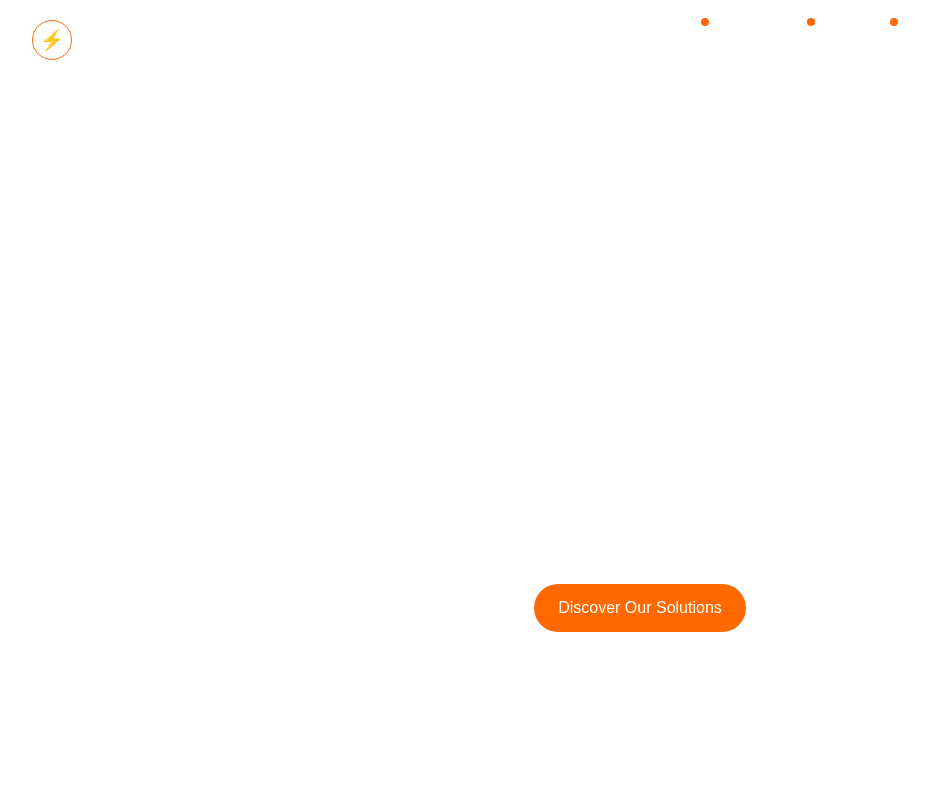
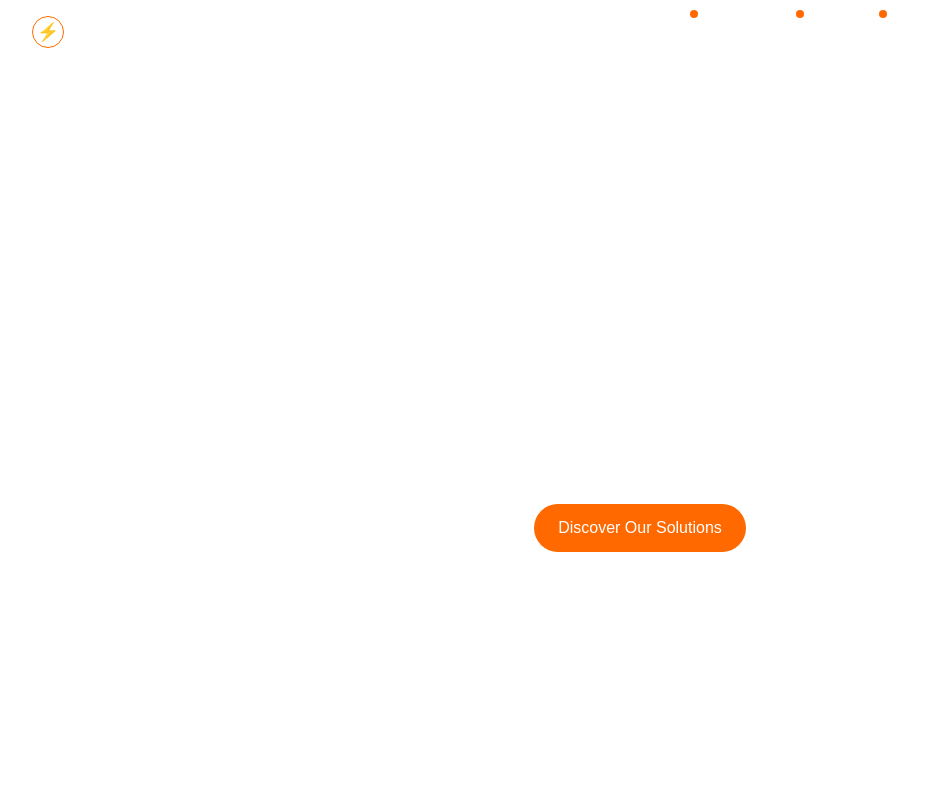
Before and after one commit to NileBit-Labs/nilebitlabs.com, a Next.js app: page / in a window 1280 px wide. Shown: the top 800 px of the page, without its empty margins (0-929 px from the left). Built offline with nearby package versions, Linux system fonts and the light colour scheme.

Commit message:
Updated navbar

```diff
--- a/components/ui/Navbar.tsx
+++ b/components/ui/Navbar.tsx
@@ -8,7 +8,6 @@ import { Menu, X, Search, ChevronDown } from "lucide-react";
 export default function Navbar() {
   const [isOpen, setIsOpen] = useState(false);
   const [scrollPosition, setScrollPosition] = useState(0);
-  const [isAtFooter, setIsAtFooter] = useState(false);
   const [isOverHero, setIsOverHero] = useState(true);
   const navbarRef = useRef(null);
   const [hoveredMenu, setHoveredMenu] = useState<number | null>(null);
@@ -19,14 +18,6 @@ export default function Navbar() {
 
     // Check if user is over hero section (first 100vh)
     setIsOverHero(position < window.innerHeight * 0.8);
-
-    // Check if user has scrolled to the footer
-    const footerElement = document.querySelector("footer");
-    if (footerElement) {
-      const footerPosition = footerElement.offsetTop;
-      const windowHeight = window.innerHeight;
-      setIsAtFooter(position + windowHeight > footerPosition - 100);
-    }
   };
 
   useEffect(() => {
@@ -83,16 +74,14 @@ export default function Navbar() {
   return (
     <nav
       ref={navbarRef}
-      className={`w-full z-50 transition-all duration-300 ${
-        isAtFooter ? "relative" : "fixed"
-      } ${
+      className={`w-full z-50 fixed transition-all duration-300 ${
         isOverHero
           ? "bg-transparent text-white"
           : "bg-white text-gray-900 shadow-lg"
       }`}
     >
       <div className="max-w-7xl mx-auto px-4 sm:px-6 lg:px-8">
-        <div className="flex justify-between items-center h-20">
+        <div className="flex justify-between items-center h-16">
           {/* Logo */}
           <div className="flex-shrink-0 flex items-center">
             <Link href="/" className="flex items-center">
@@ -104,15 +93,15 @@ export default function Navbar() {
                 <div className="flex items-center">
                   {/* Logo Circle */}
                   <div
-                    className={`w-10 h-10 rounded-full flex items-center justify-center mr-2 border ${
+                    className={`w-8 h-8 rounded-full flex items-center justify-center mr-2 border ${
                       isOverHero ? "border-orange-500" : "border-orange-500"
                     }`}
                   >
-                    <span className="text-orange-500 text-xl">⚡</span>
+                    <span className="text-orange-500 text-lg">⚡</span>
                   </div>
 
                   {/* Text Logo */}
-                  <div className="font-semibold tracking-wide text-lg md:text-xl uppercase">
+                  <div className="font-semibold tracking-wide text-lg uppercase">
                     NILEBIT LABS
                   </div>
                 </div>
```
